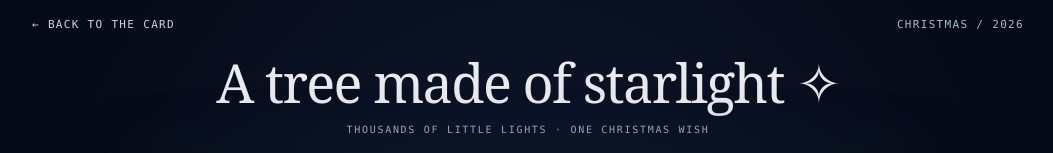
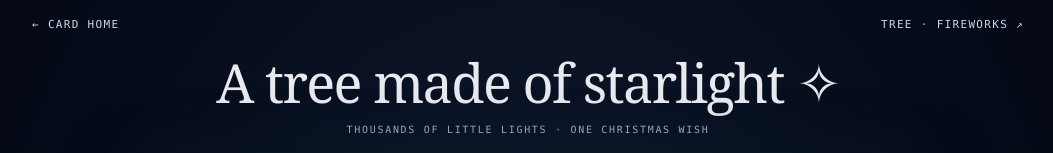
Before and after one commit to Velvet2045/happynewyear, a plain HTML site: page tree.html in a window 1280 px wide. Shown: the top 153 px of the page, without its empty margins (112-1165 px from the left). Drawn offline with Linux system fonts and the light colour scheme; animation ran at ten frames a second.

Commit message:
Add cross-page navigation to ASCII tree

```diff
--- a/tree.html
+++ b/tree.html
@@ -32,7 +32,7 @@ footer{margin-top:auto;padding-top:20px;text-align:center;color:#7790a4;font:10p
 </style>
 </head>
 <body><div class="page">
-<nav><a href="./">← BACK TO THE CARD</a><span>CHRISTMAS / 2026</span></nav>
+<nav><a href="./">← CARD HOME</a><span><a href="./tree.html" aria-current="page">TREE</a> · <a href="./christmas.html">FIREWORKS ↗</a></span></nav>
 <h1>A tree made of starlight ✧</h1>
 <p class="subtitle">THOUSANDS OF LITTLE LIGHTS · ONE CHRISTMAS WISH</p>
 <section class="terminal" aria-label="빛나는 문자로 이루어진 크리스마스 트리 애니메이션">
```
